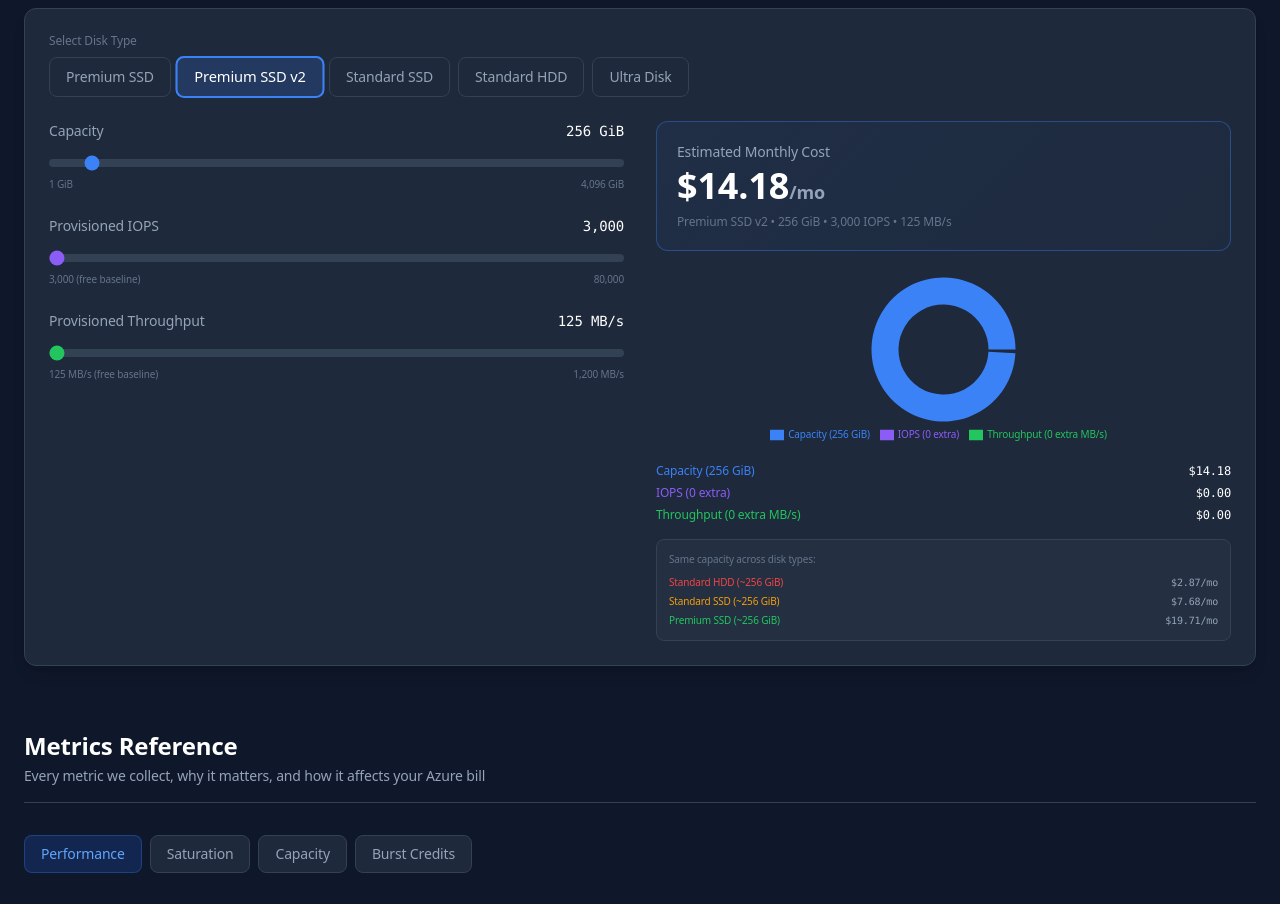
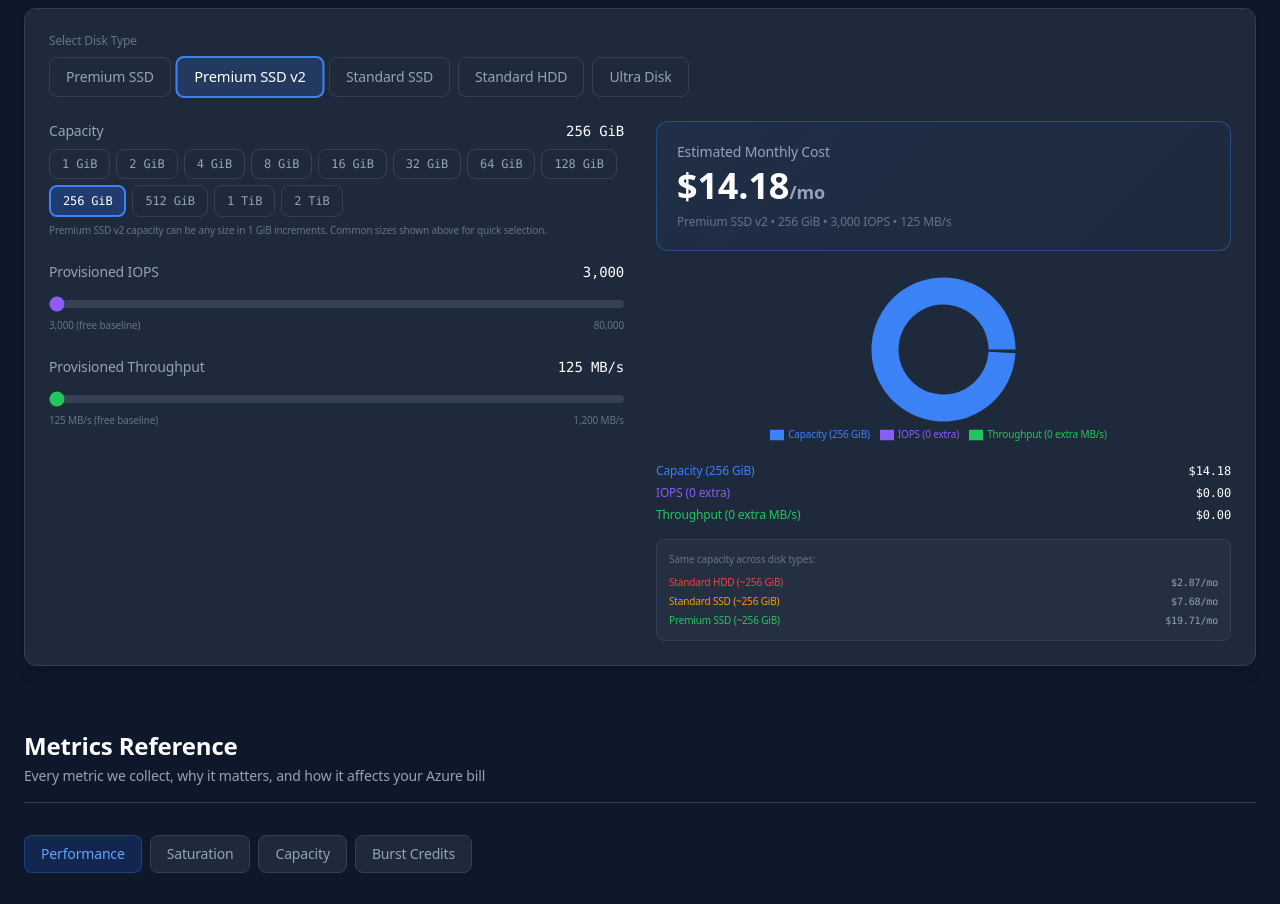
Before and after one commit to KrishnaDistributedcomputing/azure-disk-monitoring, a Next.js app in the folder dashboard/: page /help in a window 1280 px wide. Shown: the part 3080-3984 px from the top of the page. Built offline with nearby package versions, Linux system fonts and the light colour scheme.

Commit message:
fix: disk simulator uses Azure-accurate fixed sizes for Ultra Disk and tier selectors for all types

```diff
--- a/dashboard/src/app/help/page.tsx
+++ b/dashboard/src/app/help/page.tsx
@@ -187,7 +187,19 @@
     'Ultra Disk': {
       customizable: true, color: '#8b5cf6', isHourly: true,
       hourlyCapacity: 0.000164, hourlyIops: 0.000068, hourlyThroughput: 0.000479,
-      sizes: [],
+      sizes: [
+        { label: '4 GiB', sizeGb: 4, iops: 0, throughput: 0, monthly: 0 },
+        { label: '8 GiB', sizeGb: 8, iops: 0, throughput: 0, monthly: 0 },
+        { label: '16 GiB', sizeGb: 16, iops: 0, throughput: 0, monthly: 0 },
+        { label: '32 GiB', sizeGb: 32, iops: 0, throughput: 0, monthly: 0 },
+        { label: '64 GiB', sizeGb: 64, iops: 0, throughput: 0, monthly: 0 },
+        { label: '128 GiB', sizeGb: 128, iops: 0, throughput: 0, monthly: 0 },
+        { label: '256 GiB', sizeGb: 256, iops: 0, throughput: 0, monthly: 0 },
+        { label: '512 GiB', sizeGb: 512, iops: 0, throughput: 0, monthly: 0 },
+        { label: '1024 GiB', sizeGb: 1024, iops: 0, throughput: 0, monthly: 0 },
+        { label: '2048 GiB', sizeGb: 2048, iops: 0, throughput: 0, monthly: 0 },
+        { label: '4096 GiB', sizeGb: 4096, iops: 0, throughput: 0, monthly: 0 },
+      ],
     },
   };
 
@@ -489,16 +501,40 @@
             <div className="space-y-6">
               {simConfig.customizable || simConfig.isHourly ? (
                 <>
-                  {/* Capacity Slider */}
-                  <div>
-                    <div className="flex justify-between text-sm mb-2">
-                      <span className="text-slate-400">Capacity</span>
-                      <span className="font-mono text-white">{costSimSize} GiB</span>
+                  {/* Capacity — Ultra uses fixed sizes, PremV2 uses flexible GiB */}
+                  {simDiskType === 'Ultra Disk' ? (
+                    <div>
+                      <div className="flex justify-between text-sm mb-2">
+                        <span className="text-slate-400">Capacity (fixed sizes)</span>
+                        <span className="font-mono text-white">{costSimSize} GiB</span>
+                      </div>
+                      <div className="flex flex-wrap gap-1.5">
+                        {simConfig.sizes.map((s) => (
+                          <button key={s.sizeGb} onClick={() => setCostSimSize(s.sizeGb)}
+                            className={`rounded-lg px-3 py-1.5 text-xs font-mono transition-all ${costSimSize === s.sizeGb ? 'bg-purple-600/30 text-white border-2 border-purple-500' : 'bg-slate-800 text-slate-400 border border-slate-700 hover:text-white'}`}>
+                            {s.sizeGb >= 1024 ? `${s.sizeGb / 1024} TiB` : `${s.sizeGb} GiB`}
+                          </button>
+                        ))}
+                      </div>
+                      <p className="text-[10px] text-slate-500 mt-1.5">Azure Ultra Disk capacity must be a predefined size (powers of 2). IOPS and throughput are independently configurable.</p>
                     </div>
-                    <input type="range" min={1} max={4096} value={costSimSize} onChange={(e) => setCostSimSize(Number(e.target.value))}
-                      className="w-full h-2 rounded-full appearance-none cursor-pointer bg-slate-700" style={{ accentColor: simConfig.color }} />
-                    <div className="flex justify-between text-[10px] text-slate-500 mt-1"><span>1 GiB</span><span>4,096 GiB</span></div>
-                  </div>
+                  ) : (
+                    <div>
+                      <div className="flex justify-between text-sm mb-2">
+                        <span className="text-slate-400">Capacity</span>
+                        <span className="font-mono text-white">{costSimSize} GiB</span>
+                      </div>
+                      <div className="flex flex-wrap gap-1.5">
+                        {[1, 2, 4, 8, 16, 32, 64, 128, 256, 512, 1024, 2048].map((sz) => (
+                          <button key={sz} onClick={() => setCostSimSize(sz)}
+                            className={`rounded-lg px-3 py-1.5 text-xs font-mono transition-all ${costSimSize === sz ? 'bg-blue-600/30 text-white border-2 border-blue-500' : 'bg-slate-800 text-slate-400 border border-slate-700 hover:text-white'}`}>
+                            {sz >= 1024 ? `${sz / 1024} TiB` : `${sz} GiB`}
+                          </button>
+                        ))}
+                      </div>
+                      <p className="text-[10px] text-slate-500 mt-1.5">Premium SSD v2 capacity can be any size in 1 GiB increments. Common sizes shown above for quick selection.</p>
+                    </div>
+                  )}
                   {/* IOPS Slider */}
                   <div>
                     <div className="flex justify-between text-sm mb-2">
--- /dev/null
+++ b/dashboard/src/components/ThemeProvider.tsx
@@ -0,0 +1,53 @@
+'use client';
+
+import { useState, useEffect, createContext, useContext } from 'react';
+
+type Theme = 'dark' | 'light';
+
+const ThemeContext = createContext<{ theme: Theme; toggle: () => void }>({ theme: 'dark', toggle: () => {} });
+
+export function useTheme() { return useContext(ThemeContext); }
+
+export function ThemeProvider({ children }: { children: React.ReactNode }) {
+  const [theme, setTheme] = useState<Theme>('dark');
+  const [mounted, setMounted] = useState(false);
+
+  useEffect(() => {
+    setMounted(true);
+    const saved = localStorage.getItem('diskmon-theme') as Theme | null;
+    if (saved) setTheme(saved);
+  }, []);
+
+  useEffect(() => {
+    if (!mounted) return;
+    document.documentElement.setAttribute('data-theme', theme);
+    localStorage.setItem('diskmon-theme', theme);
+  }, [theme, mounted]);
+
+  const toggle = () => setTheme((t) => t === 'dark' ? 'light' : 'dark');
+
+  return (
+    <ThemeContext.Provider value={{ theme, toggle }}>
+      {children}
+      {/* Floating toggle button — visible on all pages */}
+      {mounted && (
+        <button
+          onClick={toggle}
+          className="fixed bottom-5 right-5 z-[100] rounded-full shadow-lg transition-all hover:scale-110 active:scale-95 p-3"
+          style={{
+            backgroundColor: theme === 'dark' ? '#f8fafc' : '#1e293b',
+            color: theme === 'dark' ? '#1e293b' : '#f8fafc',
+            boxShadow: theme === 'dark' ? '0 4px 20px rgba(248,250,252,0.15)' : '0 4px 20px rgba(0,0,0,0.25)',
+          }}
+          title={`Switch to ${theme === 'dark' ? 'light' : 'dark'} mode`}
+        >
+          {theme === 'dark' ? (
+            <svg className="h-5 w-5" fill="none" viewBox="0 0 24 24" strokeWidth={2} stroke="currentColor"><path strokeLinecap="round" strokeLinejoin="round" d="M12 3v2.25m6.364.386l-1.591 1.591M21 12h-2.25m-.386 6.364l-1.591-1.591M12 18.75V21m-4.773-4.227l-1.591 1.591M5.25 12H3m4.227-4.773L5.636 5.636M15.75 12a3.75 3.75 0 11-7.5 0 3.75 3.75 0 017.5 0z" /></svg>
+          ) : (
+            <svg className="h-5 w-5" fill="none" viewBox="0 0 24 24" strokeWidth={2} stroke="currentColor"><path strokeLinecap="round" strokeLinejoin="round" d="M21.752 15.002A9.718 9.718 0 0118 15.75c-5.385 0-9.75-4.365-9.75-9.75 0-1.33.266-2.597.748-3.752A9.753 9.753 0 003 11.25C3 16.635 7.365 21 12.75 21a9.753 9.753 0 009.002-5.998z" /></svg>
+          )}
+        </button>
+      )}
+    </ThemeContext.Provider>
+  );
+}
```
